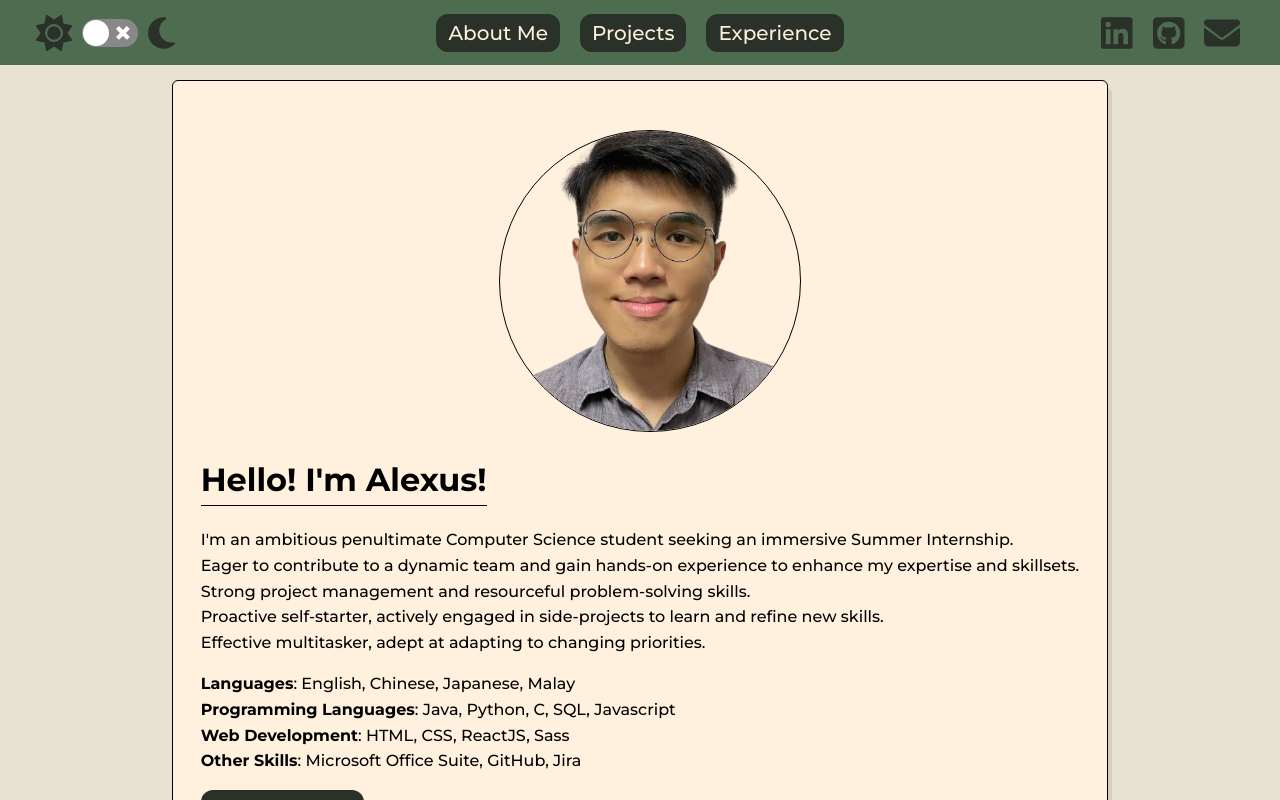
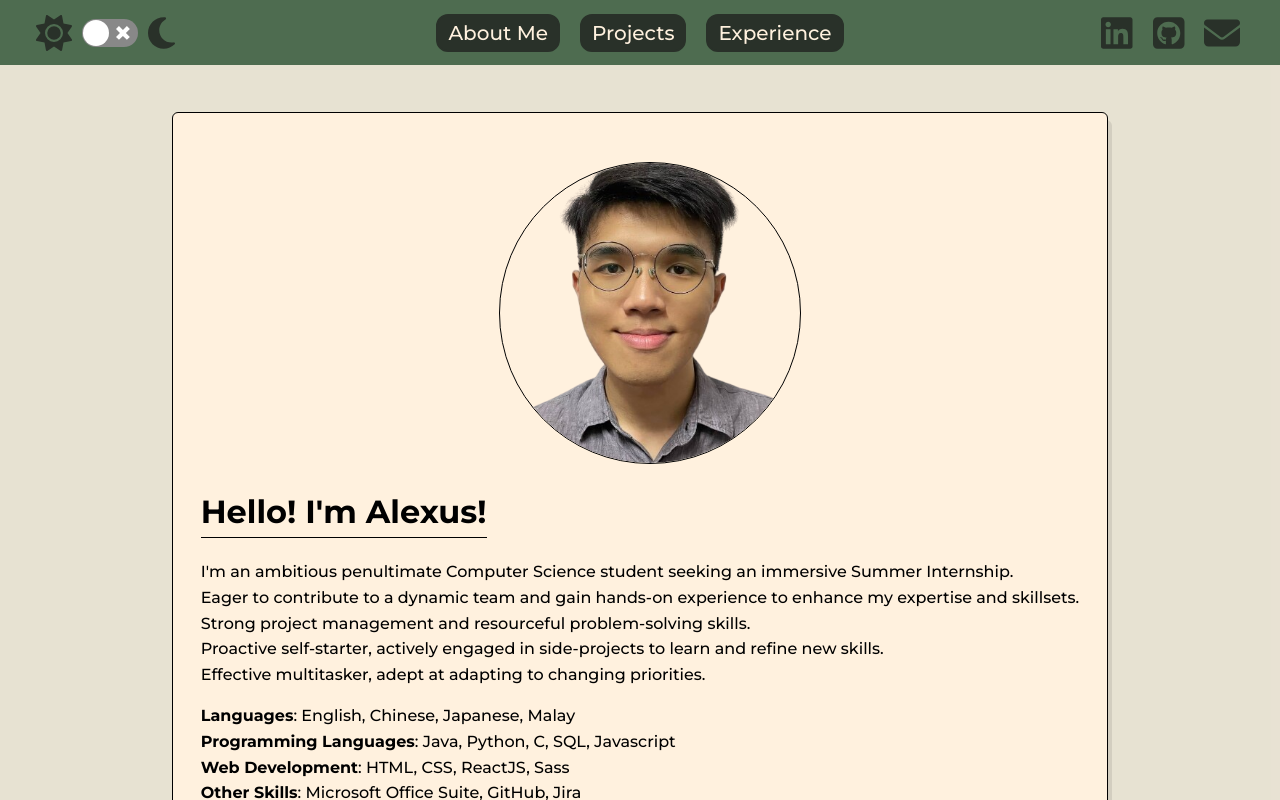
Before and after one commit to alexusljf/alexusljf.github.io, a React (Create React App) app: page / in a window 1280 px wide. Shown: the top 800 px of the page. Built offline with nearby package versions, Linux system fonts and the light colour scheme.

Commit message:
fix the 16:10 style
yup

```diff
--- a/package.json
+++ b/package.json
@@ -1,6 +1,6 @@
 {
   "name": "personal-site",
-  "version": "0.1.5.4",
+  "version": "0.1.5.5",
   "homepage": "https://alexusljf.github.io/",
   "private": true,
   "dependencies": {
--- a/src/screens/HomePage/HomePage.scss
+++ b/src/screens/HomePage/HomePage.scss
@@ -141,9 +141,9 @@ article{
         background-color: $appBackgroundNight;
     }
 }
-@media (min-height: 1200px){
+@media (min-aspect-ratio: 16/10){
     .mainPage{
-        padding-top: 17vh;
-        padding-bottom: 10vh;
+        padding-top: 14vh;
+        padding-bottom: 11vh;
     }
 }
```
Also changed, not shown: 1 other file (tests, documents, lock files or other folders).
